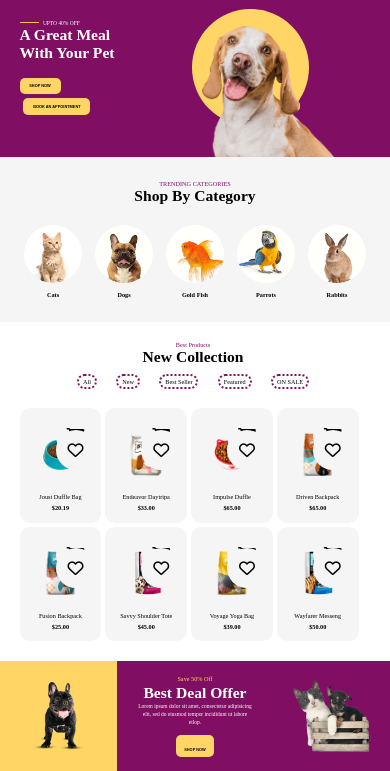
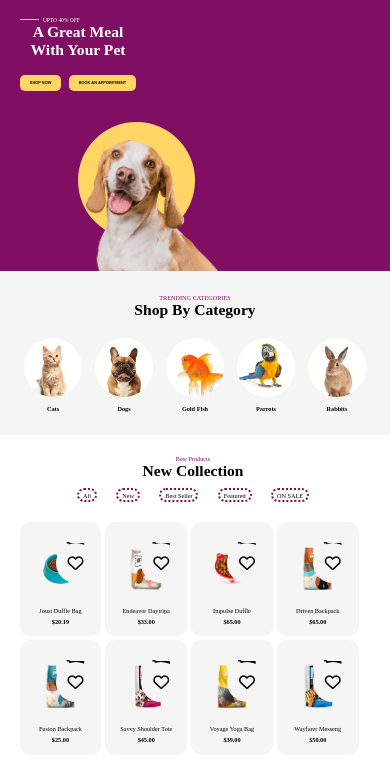
Before and after one commit to Nomanawaan/pet-food, a plain HTML site: page index.html in a window 390 px wide. Shown: the part 108-879 px from the top of the page. Drawn offline with Linux system fonts and the light colour scheme.

Commit message:
media changes working

```diff
--- a/css/media.css
+++ b/css/media.css
@@ -0,0 +1,28 @@
+/* media query  max 575px start */
+
+/* home page query start */
+@media screen and (max-width: 575px) {
+
+    .container {
+        text-align: center;
+    }
+
+    /* hero sec query start */
+    .hero-sec {
+    flex-direction: column;
+}
+
+
+
+
+
+    /* hero sec query end */
+
+    /* home page query end */
+
+
+
+
+}
+
+/* media query max 575px end */
```
